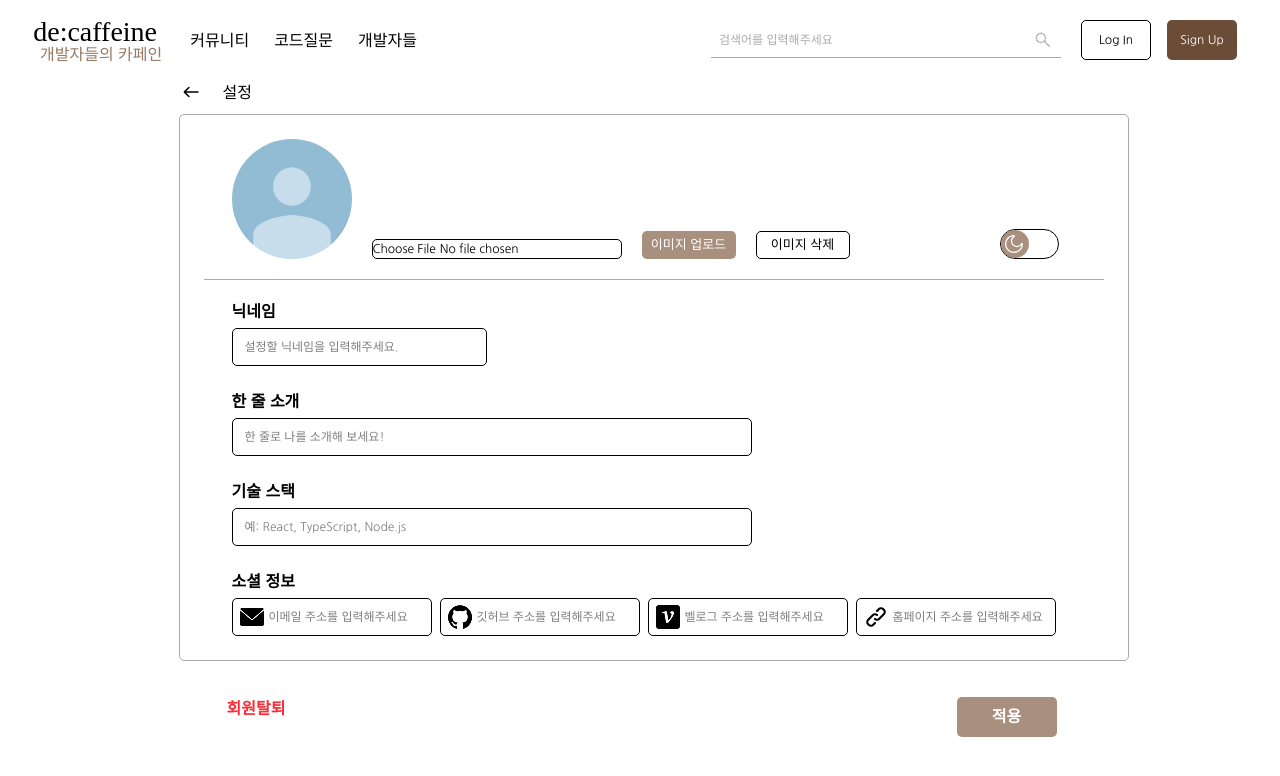
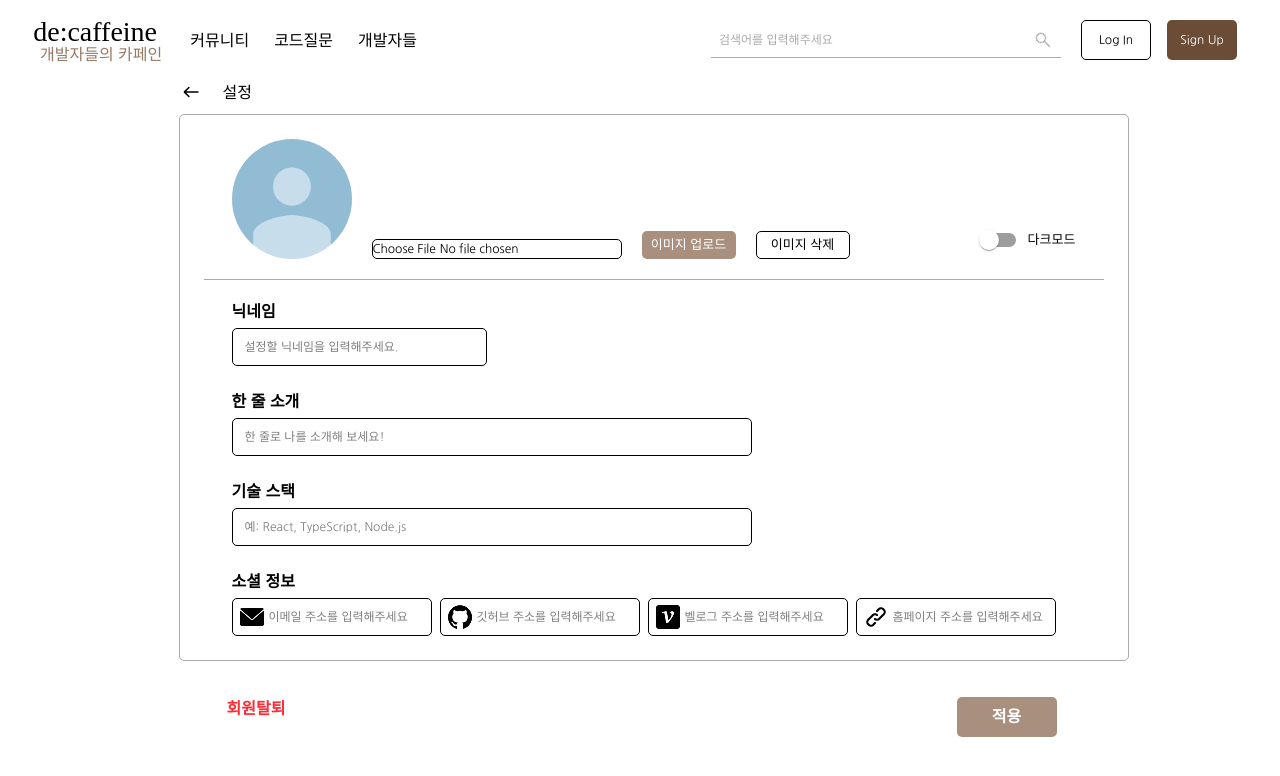
Before and after one commit to de-caffeine/de-caffeine, a React (Vite) app: page /setting in a window 1280 px wide. Shown: the top 776 px of the page. Built offline with nearby package versions, Linux system fonts and the light colour scheme; no server answers; a web font is replaced by a local one.

Commit message:
♻️ Refactor: 다크모드 토글버튼, 로직직 수정

```diff
--- a/package.json
+++ b/package.json
@@ -11,6 +11,9 @@
     "format": "prettier --write src/"
   },
   "dependencies": {
+    "@emotion/react": "^11.14.0",
+    "@emotion/styled": "^11.14.0",
+    "@mui/material": "^7.1.0",
     "@tailwindcss/vite": "^4.1.4",
     "@types/react-syntax-highlighter": "^15.5.13",
     "axios": "^1.9.0",
--- a/src/components/templates/Setting.tsx
+++ b/src/components/templates/Setting.tsx
@@ -6,6 +6,8 @@ import Icon from '../atoms/Icon';
 import UserAvatar from '../atoms/UserAvatar';
 import { updateUser, uploadPhoto } from '../../api/users';
 import { getAuthUser } from '../../api/auth';
+import * as React from 'react';
+import Switch from '@mui/material/Switch';
 
 export default function Setting() {
   const [user, setUser] = useState<User | null>(null); // 사용자 데이터
@@ -19,7 +21,14 @@ export default function Setting() {
     velog: '',
     homepage: '',
   });
-  const [darkModeToggle, setDarkModeToggle] = useState(false);
+  const [darkModeToggle, setDarkModeToggle] = useState(() => {
+    if (typeof window !== 'undefined') {
+      return localStorage.getItem('darkMode') === 'true';
+    }
+    return false;
+  });
+
+  const label = { inputProps: { 'aria-label': 'Switch demo' } };
 
   useEffect(() => {
     const fetchCurrentUser = async () => {
@@ -57,13 +66,6 @@ export default function Setting() {
       console.log('light');
     }
   }, [darkModeToggle]);
-
-  // 최초 mount 시 localStorage 값 반영
-  useEffect(() => {
-    const saved = localStorage.getItem('darkMode') === 'true';
-    setDarkModeToggle(saved);
-    document.documentElement.classList.toggle('dark', saved);
-  }, []);
 
   useEffect(() => {
     localStorage.setItem('darkMode', String(darkModeToggle));
@@ -207,17 +209,13 @@ export default function Setting() {
             이미지 삭제
           </button>
 
-          <div className="ml-[130px] h-[30px] w-[59px] rounded-4xl border transition-colors">
-            <button
-              className={`h-[28px] w-[28px] transform rounded-2xl bg-[#A9907E] transition-transform duration-300 ease-in-out ${
-                darkModeToggle ? 'translate-x-[29px]' : 'translate-x-0'
-              }`}
-              onClick={() => setDarkModeToggle((prev) => !prev)}
-            >
-              <div className="ml-[3px]">
-                <Icon name="darkModeIcon" size={20} />
-              </div>
-            </button>
+          <div className="ml-[100px] flex items-center text-[13px]">
+            <Switch
+              {...label}
+              checked={darkModeToggle}
+              onChange={(e) => setDarkModeToggle(e.target.checked)}
+            />
+            다크모드
           </div>
         </div>
 
```
